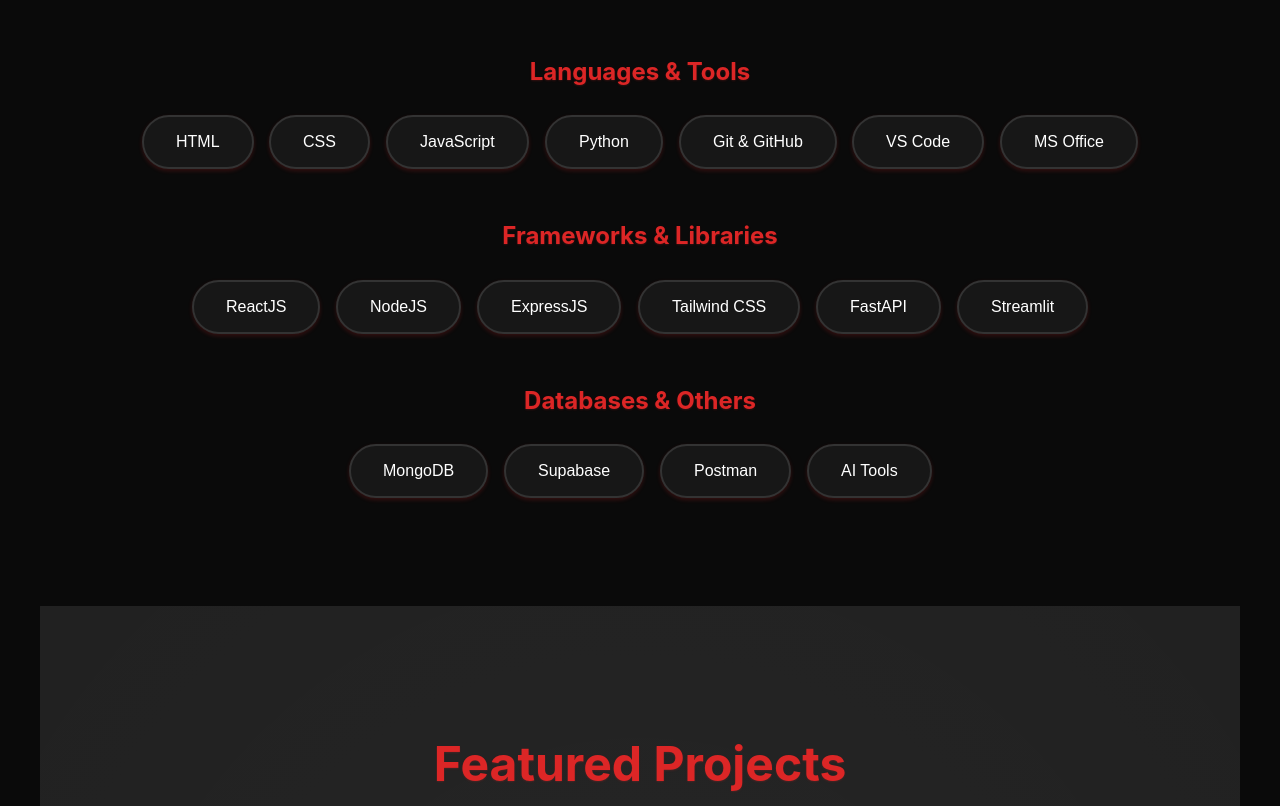
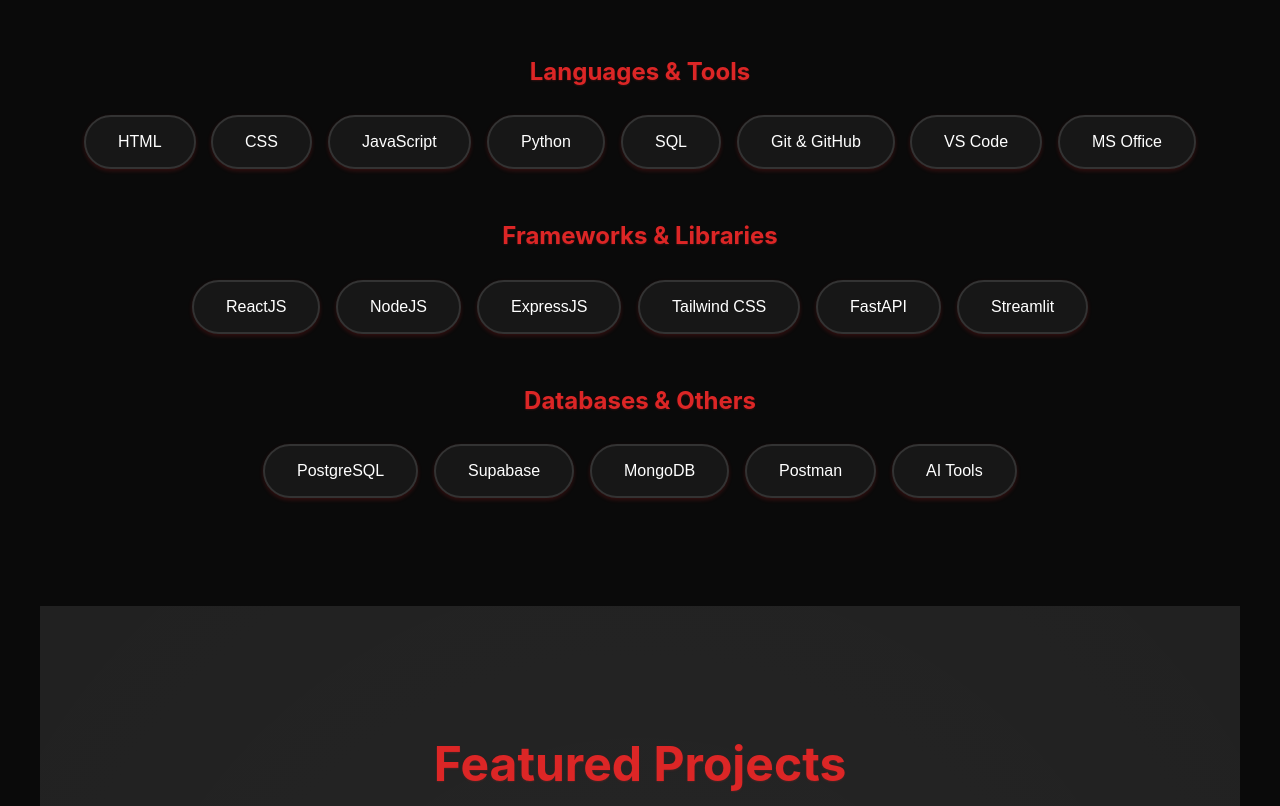
Before and after one commit to Wreck7/portfolio1, a plain HTML site: page index.html in a window 1280 px wide. Shown: the part 1800-2606 px from the top of the page. Drawn offline with Linux system fonts and the light colour scheme.

Commit message:
added some skills!

```diff
--- a/index.html
+++ b/index.html
@@ -113,6 +113,7 @@
             <button class="skill-button">CSS</button>
             <button class="skill-button">JavaScript</button>
             <button class="skill-button">Python</button>
+            <button class="skill-button">SQL</button>
             <button class="skill-button">Git & GitHub</button>
             <button class="skill-button">VS Code</button>
             <button class="skill-button">MS Office</button>
@@ -134,8 +135,9 @@
         <div class="skill-category">
           <h3 class="category-title">Databases & Others</h3>
           <div class="skills-grid">
+            <button class="skill-button">PostgreSQL</button>
+            <button class="skill-button">Supabase</button>
             <button class="skill-button">MongoDB</button>
-            <button class="skill-button">Supabase</button>
             <button class="skill-button">Postman</button>
             <button class="skill-button">AI Tools</button>
           </div>
```
